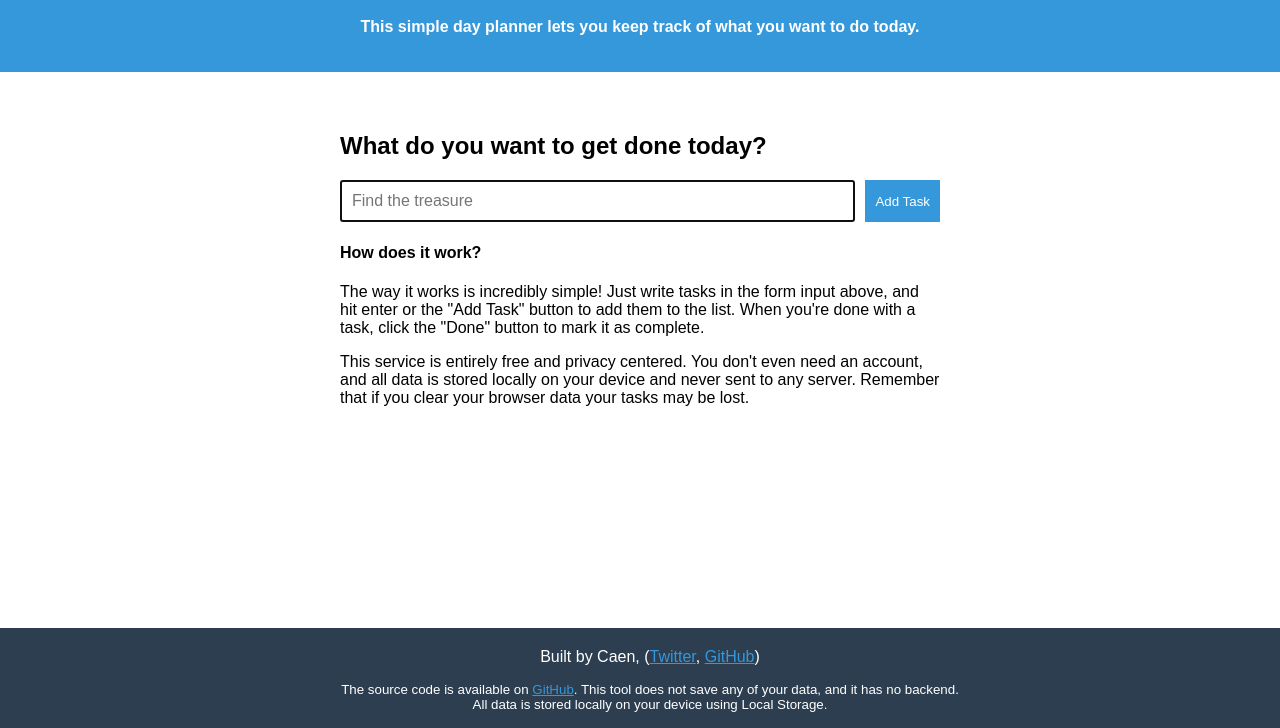
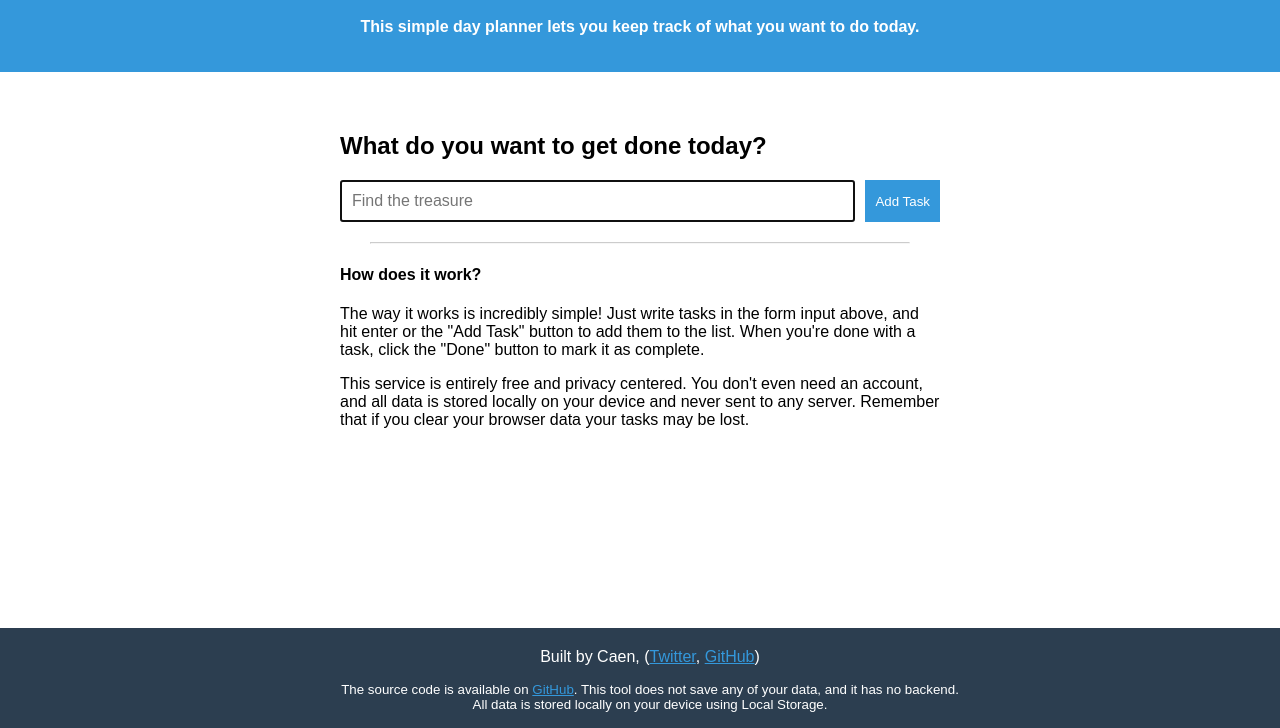
Before and after one commit to caendesilva/day-planner, a plain HTML site: page docs/index.html in a window 1280 px wide. Shown: the part 72-800 px from the top of the page. Drawn offline with Linux system fonts and the light colour scheme.

Commit message:
Divider section

```diff
--- a/docs/index.html
+++ b/docs/index.html
@@ -117,6 +117,12 @@
             color: #3498db;
         }
 
+        .divider {
+            max-width: 90%;
+            margin: 20px auto;
+            opacity: 0.5;
+        }
+
         .sr-only {
             position: absolute;
             width: 1px;
@@ -193,6 +199,10 @@
         </form>
 
         <article id="about">
+            <div class="divider">
+                <hr>
+            </div>
+
             <h4>How does it work?</h4>
             <p>
                 The way it works is incredibly simple! Just write tasks in the form input above,
```
